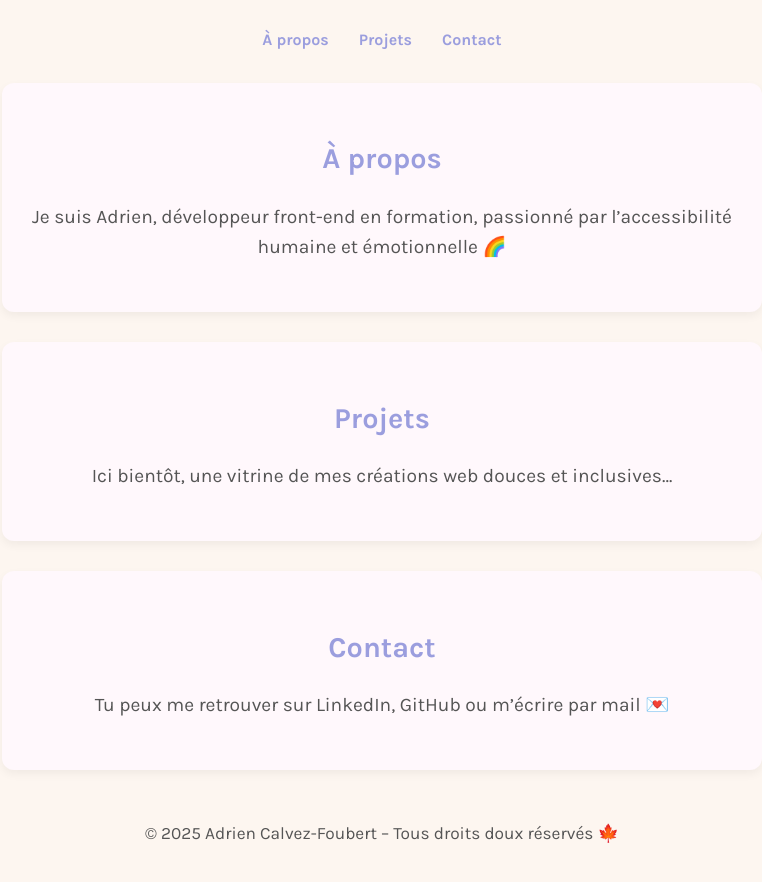
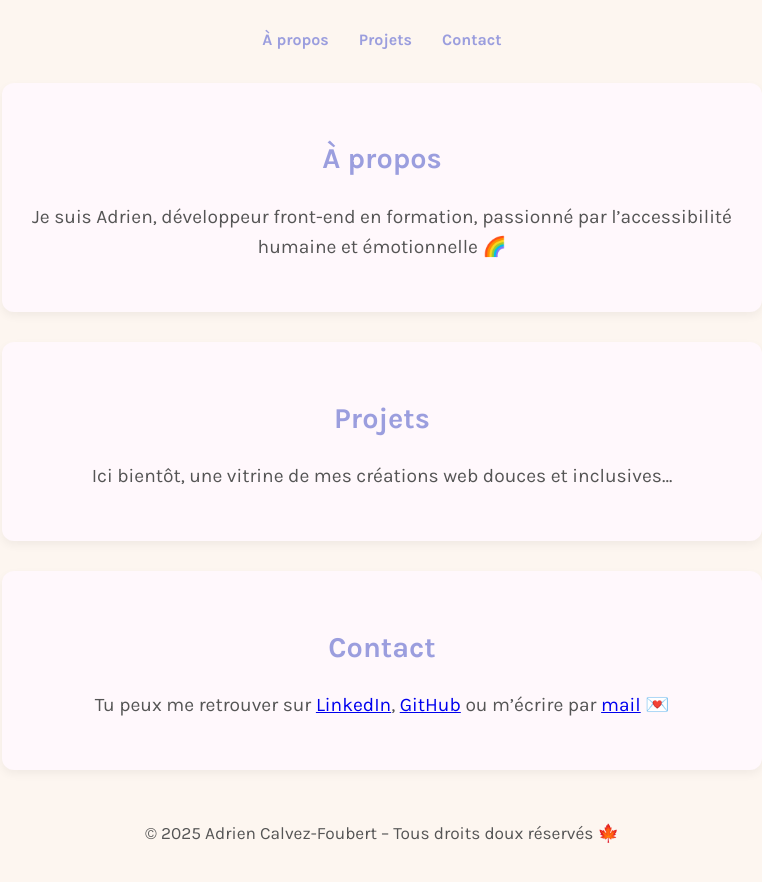
Before and after one commit to adriencf-dev/portfolio-developpeur, a plain HTML site: page index.html in a window 1280 px wide. Shown: the part 168-1050 px from the top of the page, without its empty margins (258-1020 px from the left). Drawn offline with Linux system fonts and the light colour scheme.

Commit message:
Update index.html

```diff
--- a/index.html
+++ b/index.html
@@ -35,7 +35,12 @@
 
       <section id="contact">
         <h2>Contact</h2>
-        <p>Tu peux me retrouver sur LinkedIn, GitHub ou m’écrire par mail 💌</p>
+        <p>Tu peux me retrouver sur
+          <a href="https://www.linkedin.com/in/adrien-calvezfoubert" target="_blank">LinkedIn</a>,
+          <a href="https://github.com/adriencf-dev" target="_blank">GitHub</a>
+          ou m’écrire par
+          <a href="mailto:a.calvezfoubert@gmail.com">mail</a> 💌
+        </p>
       </section>
     </main>
 
```
